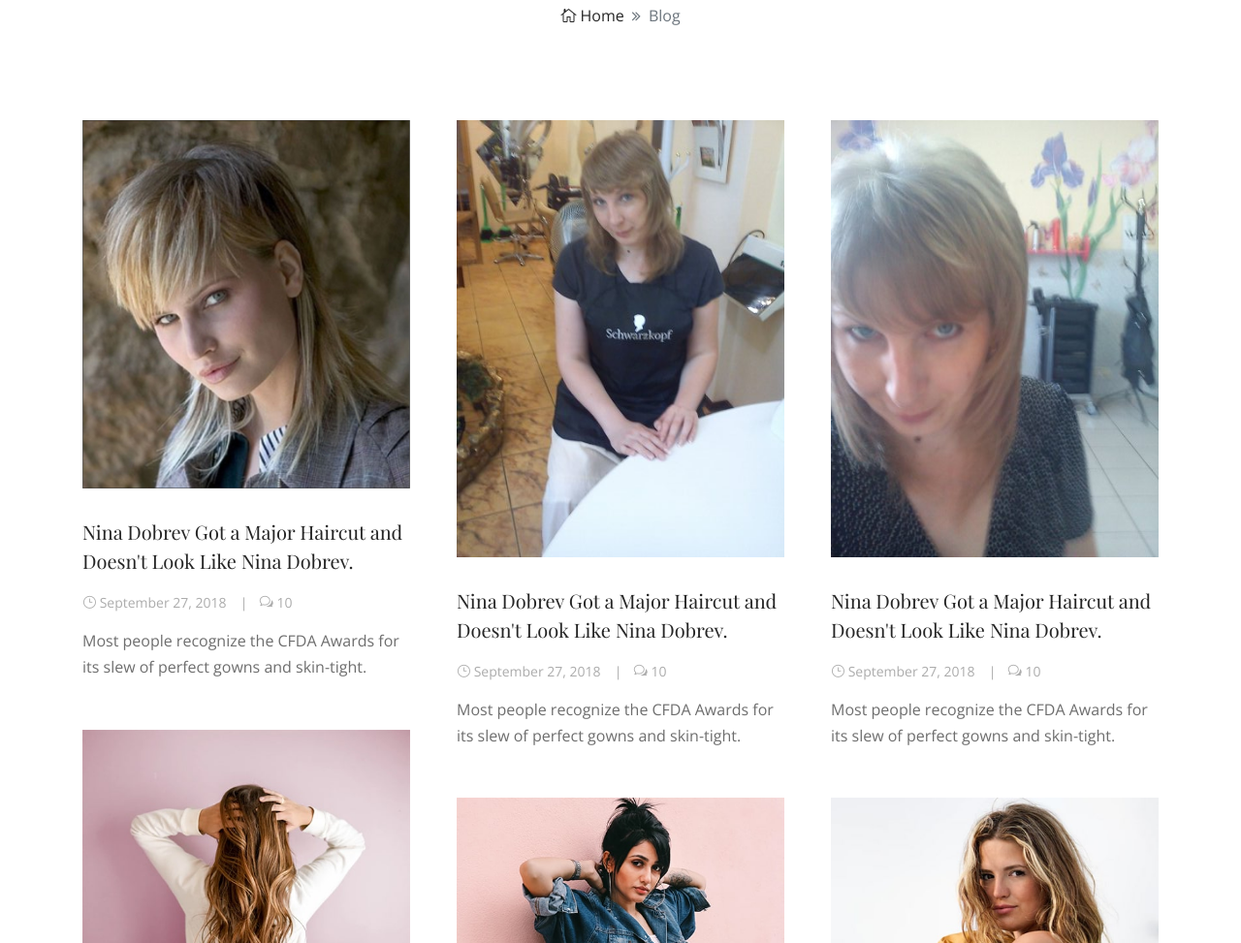
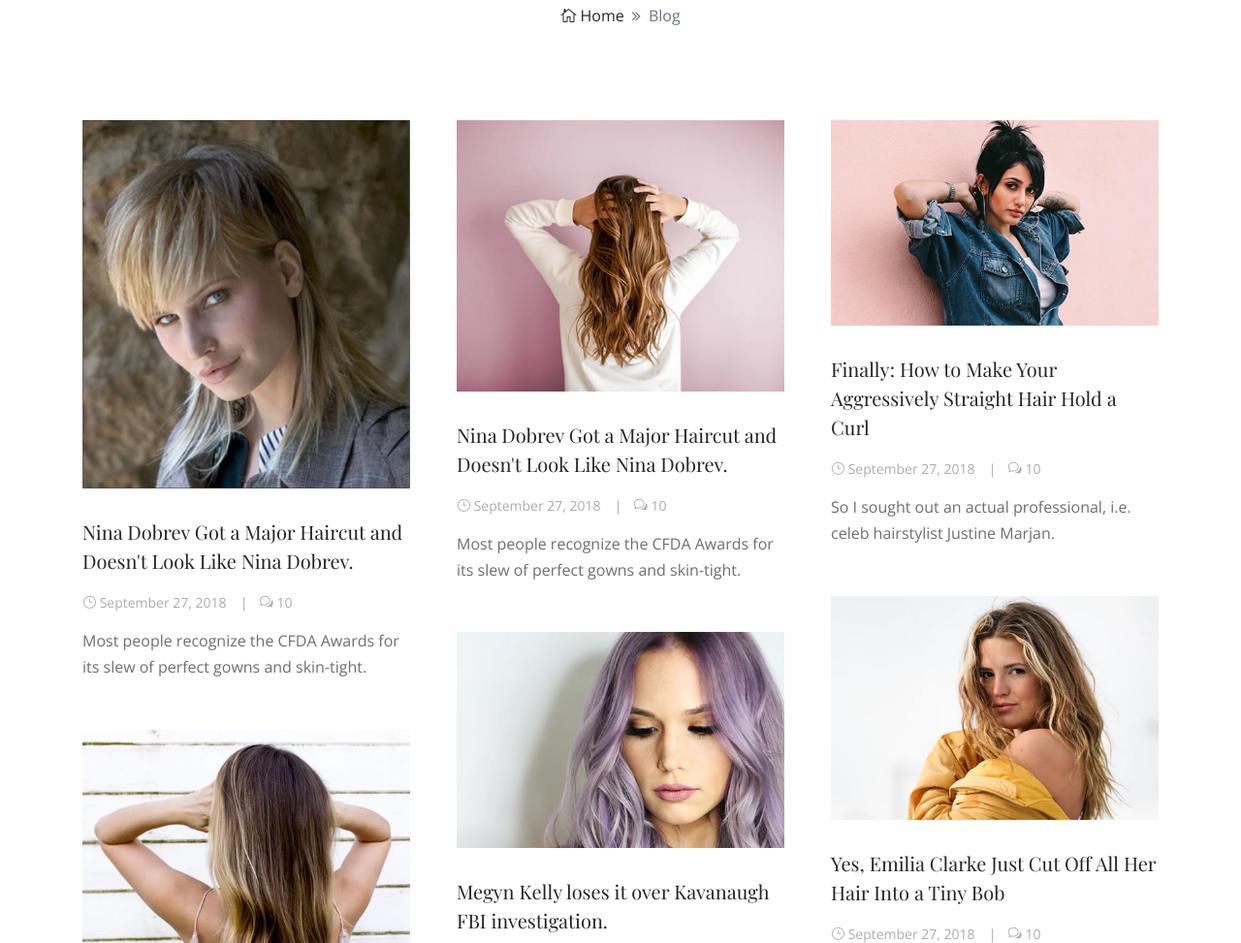
Before and after one commit to marinanikolaj2013/akame, a website: page blog.html in a window 1280 px wide. Shown: the part 320-1293 px from the top of the page at 97% size. Drawn offline with nearby package versions, Linux system fonts and the light colour scheme; files whose address does not match are found by name.

```diff
--- a/blog.html
+++ b/blog.html
@@ -146,42 +146,6 @@
                     <div class="single-post-area">
                         <div class="post-thumbnail">
                             <a href="single-blog.html"><img src="img/bg-img/50.jpg" alt=""></a>
-                        </div>
-                        <div class="post-content">
-                            <a href="#" class="post-title">Nina Dobrev Got a Major Haircut and Doesn't Look Like Nina Dobrev.</a>
-                            <div class="post-meta">
-                                <a href="#" class="post-date"><i class="icon_clock_alt"></i> September 27, 2018</a>
-                                <a href="#" class="post-comments"><i class="icon_chat_alt"></i> 10</a>
-                            </div>
-                            <p>Most people recognize the CFDA Awards for its slew of perfect gowns and skin-tight.</p>
-                        </div>
-                    </div>
-                </div>
-
-                <!-- Single Blog Item оксана2-->
-                <div class="col-12 col-sm-6 col-lg-4 px-4 akame-blog-masonary-item mb-50 wow fadeInUp" data-wow-delay="200ms">
-                    <!-- Single Post Area -->
-                    <div class="single-post-area">
-                        <div class="post-thumbnail">
-                            <a href="single-blog.html"><img src="img/bg-img/46.jpg" alt=""></a>
-                        </div>
-                        <div class="post-content">
-                            <a href="#" class="post-title">Nina Dobrev Got a Major Haircut and Doesn't Look Like Nina Dobrev.</a>
-                            <div class="post-meta">
-                                <a href="#" class="post-date"><i class="icon_clock_alt"></i> September 27, 2018</a>
-                                <a href="#" class="post-comments"><i class="icon_chat_alt"></i> 10</a>
-                            </div>
-                            <p>Most people recognize the CFDA Awards for its slew of perfect gowns and skin-tight.</p>
-                        </div>
-                    </div>
-                </div>
-
-                <!-- Single Blog Item оксна3 -->
-                <div class="col-12 col-sm-6 col-lg-4 px-4 akame-blog-masonary-item mb-50 wow fadeInUp" data-wow-delay="200ms">
-                    <!-- Single Post Area -->
-                    <div class="single-post-area">
-                        <div class="post-thumbnail">
-                            <a href="single-blog.html"><img src="img/bg-img/47.jpg" alt=""></a>
                         </div>
                         <div class="post-content">
                             <a href="#" class="post-title">Nina Dobrev Got a Major Haircut and Doesn't Look Like Nina Dobrev.</a>
```
Also changed, not shown: index.html (+1 -1 lines).
